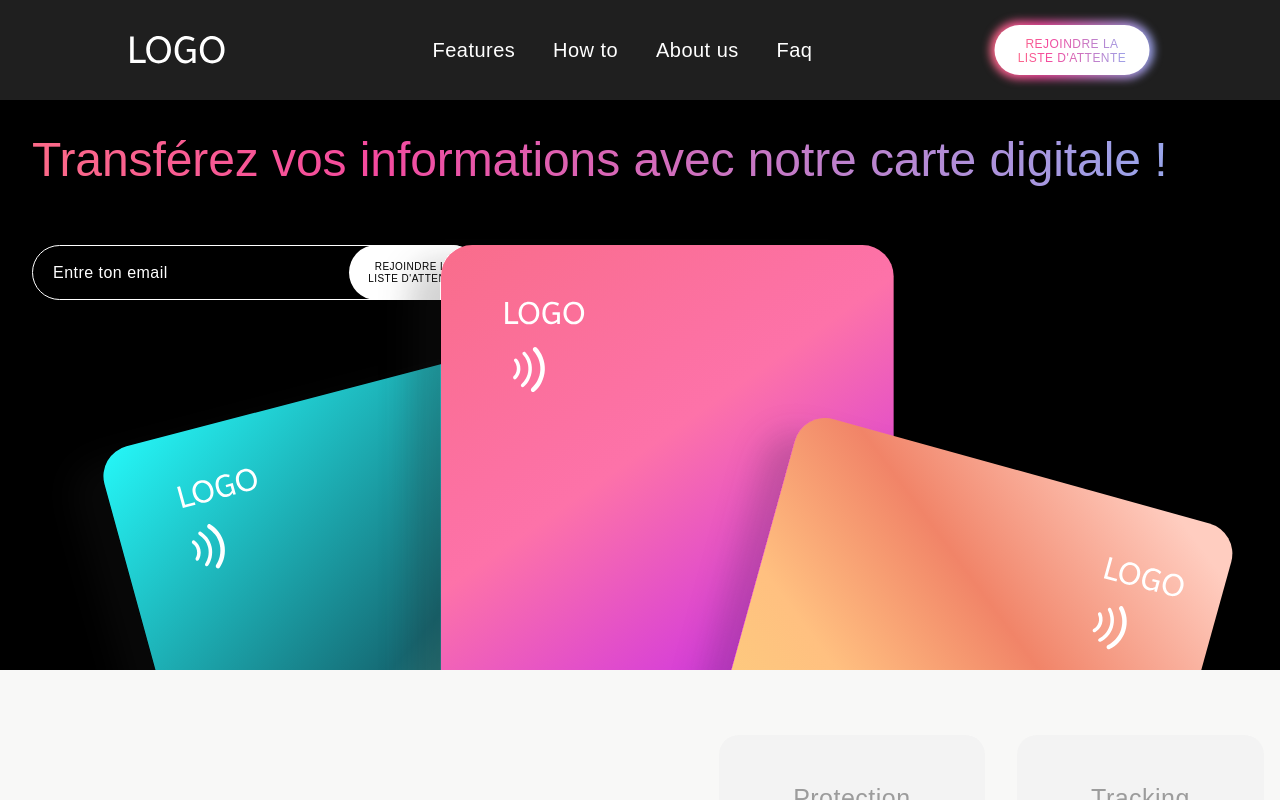
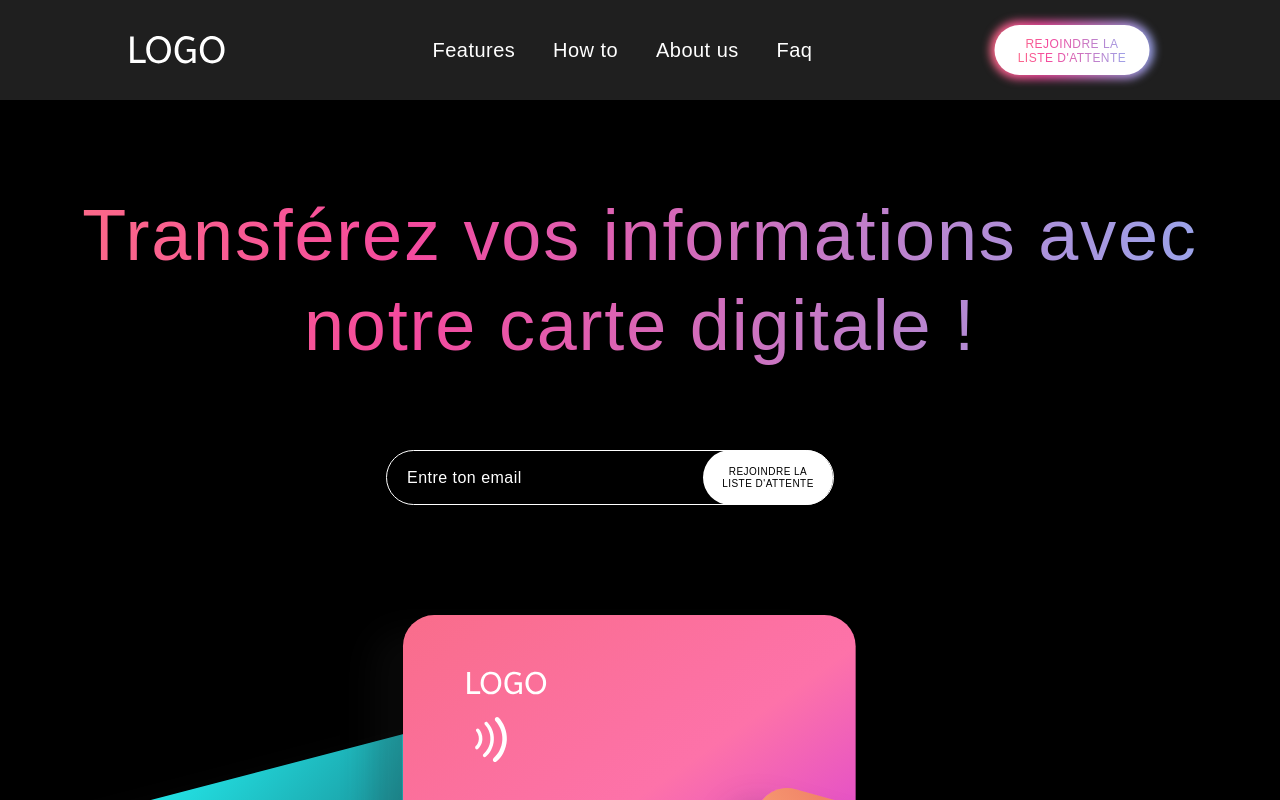
Before and after one commit to feldeh/cardly, a Next.js app: page / in a window 1280 px wide. Shown: the top 800 px of the page. Built offline with nearby package versions, Linux system fonts and the light colour scheme.

Commit message:
responsive all breakpoints Hero

```diff
--- a/src/components/home/Features/Features.jsx
+++ b/src/components/home/Features/Features.jsx
@@ -16,7 +16,7 @@ const Features = () => {
     },
   ];
   return (
-    <div className="mb-[130px]">
+    <div className="mb-[130px] mt-[130px]">
       <div className="lg:flex">
         <div className="mb-14 lg:mt-[140px]">
           <SectionTitle
--- a/src/components/home/Hero/BottomHeroImg/BottomHeroImg.jsx
+++ b/src/components/home/Hero/BottomHeroImg/BottomHeroImg.jsx
@@ -1,13 +1,12 @@
 import Image from 'next/image';
-import { decouvrir, rounded, threeCards } from './svg';
 
 const BottomHeroImg = () => {
   return (
     <div className="relative pointer-events-none select-none ">
-      <div className="absoluteCenter w-[384px] h-[310px] top-[-115px] md:w-[550px] md:h-[462px] md:top-[-230px] md:left-[300px] lg:w-[900px] lg:h-[450px] lg:top-[-110px] lg:left-[450px] xl:w-[1200px] xl:h-[600px] xl:top-[-115px] xl:left-1/2">
+      <div className="absoluteCenter w-[384px] h-[310px] top-[-115px] smartphone:w-[384px] smartphone:h-[240px] smartphone:top-[-115px] sm:w-[550px] sm:h-[300px] sm:top-[-80px] md:w-[550px] md:h-[462px] md:top-[-230px] md:left-[300px] lg:w-[900px] lg:h-[450px] lg:top-[-110px] lg:left-[450px] largeScreen:w-[1000px] largeScreen:h-[500px] largeScreen:top-0 largeScreen:left-[47%] xl:w-[1200px] xl:h-[600px] xl:top-[50px]">
         <Image src="/assets/img/threeCards.svg" alt="cards" fill />
       </div>
-      <div className="relative z-10 min-[392px]:hidden">
+      <div className="relative z-10 smartphone:hidden">
         <div className="absoluteCenter left-[38%] top-[-60px] w-[94px] h-[94px] animate-rotation-slow">
           <Image src="/assets/img/decouvrir.svg" alt="decouvrir" fill />
         </div>
--- a/src/components/home/Hero/EmailInput/EmailInput.jsx
+++ b/src/components/home/Hero/EmailInput/EmailInput.jsx
@@ -5,7 +5,7 @@ const EmailInput = () => {
   const [email, setEmail] = useState('');
 
   return (
-    <div className="mb-[60px] flex flex-row justify-between md:max-w-sm  xl:max-w-md mx-8 border-[1px] h-[55px] border-white rounded-[50px]">
+    <div className="mb-[60px] flex flex-row justify-between smartphone:mx-auto smartphone:max-w-xs md:max-w-sm xl:max-w-md mx-8 border-[1px] h-[55px] border-white rounded-[50px]">
       <input
         type="text"
         placeholder="Entre ton email"
--- a/src/components/home/Hero/Hero.jsx
+++ b/src/components/home/Hero/Hero.jsx
@@ -4,10 +4,10 @@ import HeroHeader from './HeroHeader/HeroHeader';
 
 const Hero = () => {
   return (
-    <div className="pt-[130px]  mb-[65px] md:pb-[1px] lg:pb-[78px] xl:pb-[185px] bg-black text-white w-full mx-auto">
-      <div className="md:pb-[100px] lg:pb-0 xl:pb-[0px]">
+    <div className="smartphone:pt-[150px] lg:pt-[190px] xl:pt-[190px] mb-[65px] smartphone:pb-[5px] sm:pb-[70px] md:pb-[1px] lg:pb-[115px] largeScreen:pb-[250px] xl:pb-[350px] bg-black text-white w-full">
+      <div className="md:pb-[100px] lg:pb-0">
         <HeroHeader />
-        <div className="md:float-right md:mt-5 lg:mt-[-50px] xl:mt-5 xl:float-none">
+        <div className="md:float-right md:mt-5 md:mr-[60px] lg:mt-[-50px] xl:mt-[10px] largeScreen:float-none ">
           <EmailInput />
         </div>
       </div>
--- a/src/components/home/Hero/HeroHeader/HeroHeader.jsx
+++ b/src/components/home/Hero/HeroHeader/HeroHeader.jsx
@@ -1,8 +1,8 @@
 const HeroHeader = () => {
   return (
-    <div className=" mx-8 xl:mx-8 mb-[42px] lg:mb-[55px]">
-      <p className="text-5xl tracking-[-0.085px] leading-[60px] text-transparent bg-clip-text purpleGradient w-fit">
-        Transférez vos informations avec notre carte digitale&nbsp;!
+    <div className=" mx-8 xl:mx-8 mb-[42px] lg:mb-[55px] largeScreen:mb-28 xl:mb-20">
+      <p className="text-5xl tracking-[-0.085px] leading-[60px] text-transparent bg-clip-text purpleGradient w-fit largeScreen:text-6xl largeScreen:leading-[65px] largeScreen:tracking-wide largeScreen:max-w-5xl largeScreen:mx-auto largeScreen:text-center xl:text-7xl xl:leading-[90px] xl:tracking-wide xl:max-w-6xl">
+        Transférez&nbsp;vos informations avec notre carte digitale&nbsp;!
       </p>
     </div>
   );
--- a/tailwind.config.js
+++ b/tailwind.config.js
@@ -8,6 +8,11 @@ module.exports = {
   ],
   theme: {
     extend: {
+      screens: {
+        smartphone: '392px',
+        largeScreen: '1190px',
+        macbook: '1440px',
+      },
       colors: {
         darkGrey: '#1F1F1F',
         lightGrey: '#9C9C9C',
```
